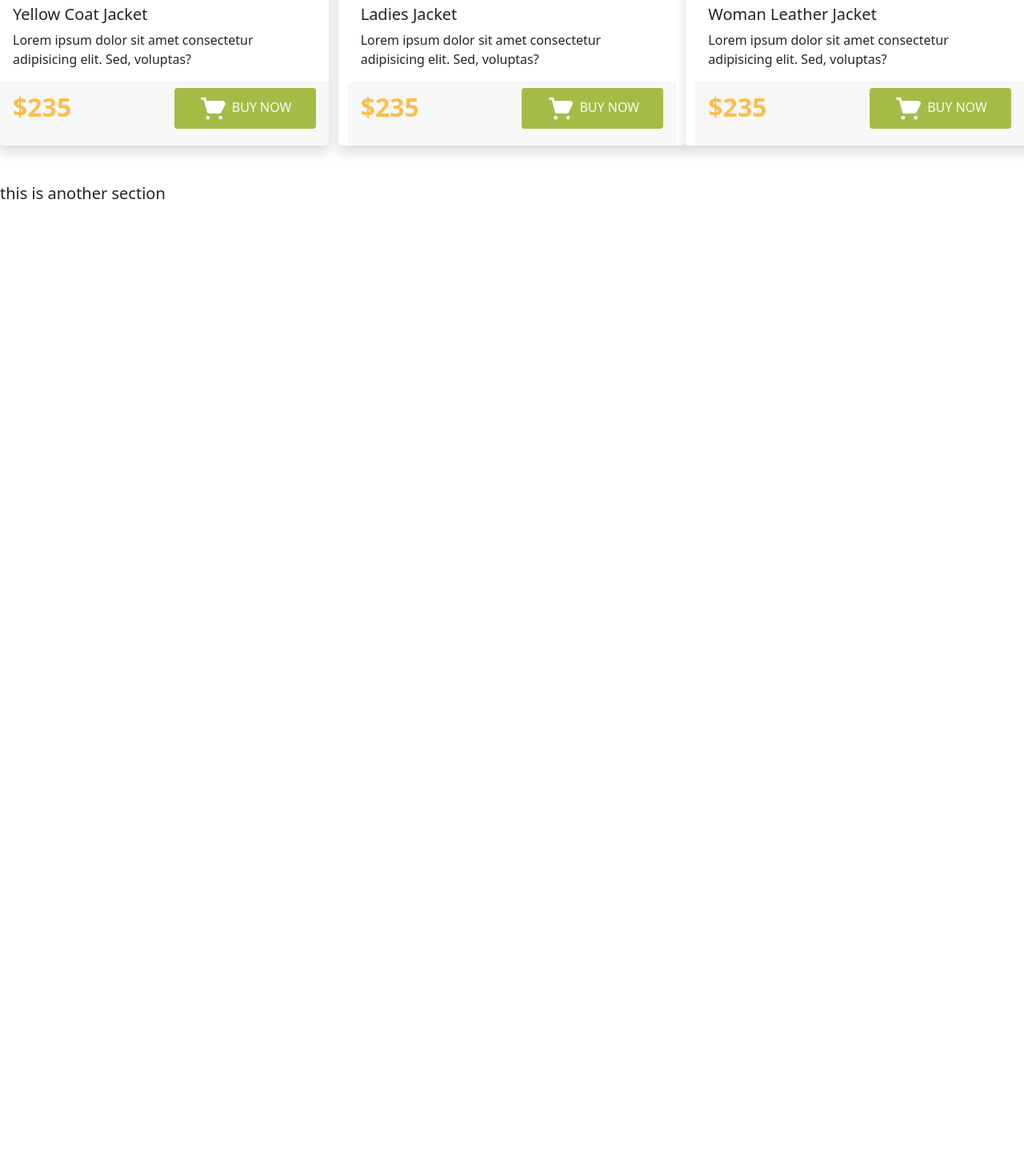
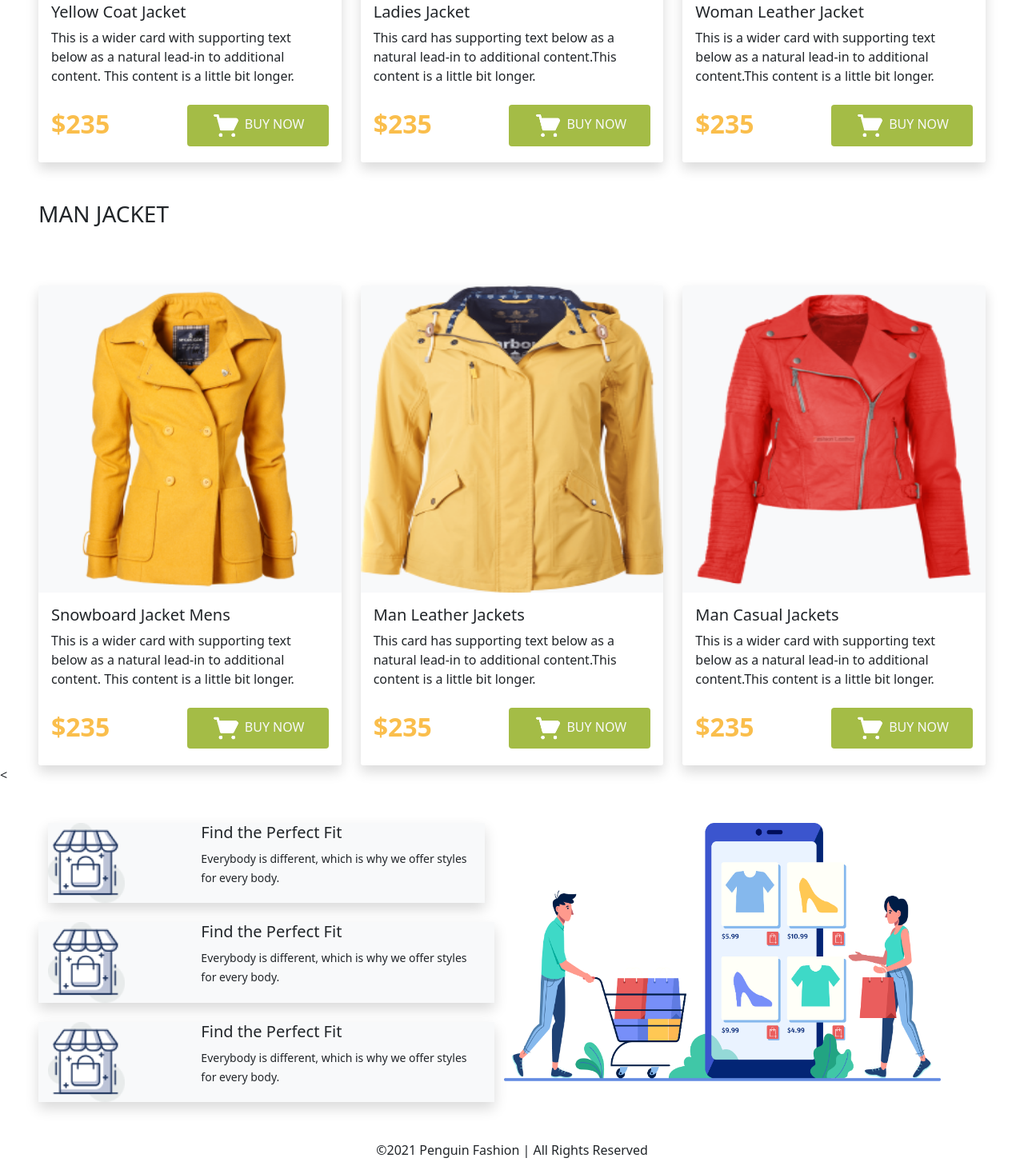
Before and after one commit to Chowdhury-Anik/penguin-fashion, a plain HTML site: page index.html in a window 1280 px wide. Shown: the part 1117-2570 px from the top of the page at 80% size. Before the commit the page ends 1379 px from the top, so only its background shows below. Drawn offline with Linux system fonts and the light colour scheme.

Commit message:
added section two footer and other css classes

```diff
--- a/css/style.css
+++ b/css/style.css
@@ -25,3 +25,8 @@ background-color: rgba(255, 251, 240, 1);
 .product-price{
 color:rgba(250, 190, 76, 1);
 }
+.card-img-top {
+    width:100%;
+    height: 30vw;
+
+}
--- a/index.html
+++ b/index.html
@@ -10,7 +10,7 @@
 <body>
   <main>
     <header >
-        <nav class="navbar navbar-expand-lg navbar-light bg-gradient">
+        <nav class="navbar navbar-expand-lg navbar-light bg-gradient mx-5">
             <div class="container-fluid">
               <a class="navbar-brand " href=""> <img class="logo ms-4" src="images/Logo, Icon/logo.png" alt=""></a>
               <button class="navbar-toggler" type="button" data-bs-toggle="collapse" data-bs-target="#navbarSupportedContent" aria-controls="navbarSupportedContent" aria-expanded="false" aria-label="Toggle navigation">
@@ -41,7 +41,7 @@
           </nav>
     </header>
 
-    <section class="bg-gradient">
+    <section class="bg-gradient mx-5">
         <div class="container">
           <div class="row">
             <div class="col mt-5">
@@ -66,17 +66,18 @@
 
     </section>
 
-    <section class="mt-5 ">
+
+    <section class="mt-5 mx-5">
       <h3>WOMAN JACKET</h3>
-      <div class="row row-cols-1 row-cols-md-3 mt-5">
-        <div class="col">
-          <div class="card shadow rounded border-0">
-            <img src="images/catagory-images/SeekPng 1.png" class="card-img-top" alt="...">
-            <div class="card-body">
+      <div class="row row-cols-1 row-cols-md-3 g-4 mt-5 ">
+        <div class="col ">
+          <div class="card h-100 shadow rounded border-0">
+            <img src="images/catagory-images/ladies1.png" class="card-img-top bg-light" alt="...">
+            <div class="card-body ">
               <h5 class="card-title">Yellow Coat Jacket</h5>
-              <p class="card-text">Lorem ipsum dolor sit amet consectetur adipisicing elit. Sed, voluptas?</p>
+              <p class="card-text">This is a wider card with supporting text below as a natural lead-in to additional content. This content is a little bit longer.</p>
             </div>
-            <div class="card-footer d-flex justify-content-between border-0">
+            <div class="card-footer d-flex justify-content-between bg-white border-0">
               <div class="product-price fw-bold fs-2"
                 <p>$235</p>
               </div>
@@ -89,14 +90,14 @@
             </div>
           </div>
         </div>
-
-        <div class="card shadow rounded border-0">
-          <img src="images/catagory-images/SeekPng 1.png" class="card-img-top" alt="...">
+        <div class="col">
+          <div class="card h-100 shadow rounded border-0">
+            <img src="images/catagory-images/ladies2.png" class="card-img-top bg-light" alt="...">
             <div class="card-body">
               <h5 class="card-title">Ladies Jacket</h5>
-            <p class="card-text">Lorem ipsum dolor sit amet consectetur adipisicing elit. Sed, voluptas?</p>
+              <p class="card-text">This card has supporting text below as a natural lead-in to additional content.This content is a little bit longer. </p>
             </div>
-          <div class="card-footer d-flex justify-content-between border-0">
+            <div class="card-footer d-flex justify-content-between bg-white border-0">
               <div class="product-price fw-bold fs-2"
                 <p>$235</p>
               </div>
@@ -108,14 +109,15 @@
               </div>
             </div>
           </div>
-
-        <div class="card shadow rounded border-0">
-          <img src="images/catagory-images/SeekPng 1.png" class="card-img-top" alt="...">
+        </div>
+        <div class="col">
+          <div class="card h-100 shadow rounded border-0">
+            <img src="images/catagory-images/ladies3.png" class="card-img-top bg-light" alt="...">
             <div class="card-body">
               <h5 class="card-title">Woman Leather Jacket</h5>
-            <p class="card-text">Lorem ipsum dolor sit amet consectetur adipisicing elit. Sed, voluptas?</p>
+              <p class="card-text">This is a wider card with supporting text below as a natural lead-in to additional content.This content is a little bit longer.</p>
             </div>
-          <div class="card-footer d-flex justify-content-between border-0">
+            <div class="card-footer d-flex justify-content-between bg-white border-0">
               <div class="product-price fw-bold fs-2"
                 <p>$235</p>
               </div>
@@ -127,21 +129,130 @@
               </div>
             </div>
           </div>
+        </div>
+      </div>
 
+    </section>
 
+    <section class="mt-5 mx-5">
+      <h3>MAN JACKET</h3>
+      <div class="row row-cols-1 row-cols-md-3 g-4 mt-5 ">
+        <div class="col ">
+          <div class="card h-100 shadow rounded border-0">
+            <img src="images/catagory-images/ladies1.png" class="card-img-top bg-light" alt="...">
+            <div class="card-body ">
+              <h5 class="card-title">Snowboard Jacket Mens</h5>
+              <p class="card-text">This is a wider card with supporting text below as a natural lead-in to additional content. This content is a little bit longer.</p>
+            </div>
+            <div class="card-footer d-flex justify-content-between bg-white border-0">
+              <div class="product-price fw-bold fs-2"
+                <p>$235</p>
+              </div>
+              <div>
+                <button type="button" class="btn custom-button">
+                  <img class="w-25" src="images/Logo, Icon/shopping-cart 1.png" alt="">
+                  <span class="text-light">BUY NOW</span>
+                </button>
+              </div>
+            </div>
+          </div>
+        </div>
+        <div class="col">
+          <div class="card h-100 shadow rounded border-0">
+            <img src="images/catagory-images/ladies2.png" class="card-img-top bg-light" alt="...">
+            <div class="card-body">
+              <h5 class="card-title">Man Leather Jackets</h5>
+              <p class="card-text">This card has supporting text below as a natural lead-in to additional content.This content is a little bit longer. </p>
+            </div>
+            <div class="card-footer d-flex justify-content-between bg-white border-0">
+              <div class="product-price fw-bold fs-2"
+                <p>$235</p>
+              </div>
+              <div>
+                <button type="button" class="btn custom-button">
+                  <img class="w-25" src="images/Logo, Icon/shopping-cart 1.png" alt="">
+                  <span class="text-light">BUY NOW</span>
+                </button>
+              </div>
+            </div>
+          </div>
+        </div>
+        <div class="col">
+          <div class="card h-100 shadow rounded border-0">
+            <img src="images/catagory-images/ladies3.png" class="card-img-top bg-light" alt="...">
+            <div class="card-body">
+              <h5 class="card-title">Man Casual Jackets</h5>
+              <p class="card-text">This is a wider card with supporting text below as a natural lead-in to additional content.This content is a little bit longer.</p>
+            </div>
+            <div class="card-footer d-flex justify-content-between bg-white border-0">
+              <div class="product-price fw-bold fs-2"
+                <p>$235</p>
+              </div>
+              <div>
+                <button type="button" class="btn custom-button">
+                  <img class="w-25" src="images/Logo, Icon/shopping-cart 1.png" alt="">
+                  <span class="text-light">BUY NOW</span>
+                </button>
+              </div>
+            </div>
+          </div>
+        </div>
+      </div>
 
+    </section>
 
-
-
+    <<div class="container mt-5 mx-5">
+      <div class="row row-cols-2">
+        <div class="">
+          <div class="d-flex justify-content-between shadow bg-light">
+            <div>
+              <img class="w-50" src="images/Logo, Icon/image 12.png" alt="">
+            </div>
+            <div>
+              <h5>Find the Perfect Fit</h5>
+              <small>Everybody is different, which is why we
+                offer styles for every body.</small>
+            </div>
+          </div>
+          <div class="row">
+            <div class="d-flex justify-content-between shadow bg-light mt-4">
+              <div>
+                <img class="w-50" src="images/Logo, Icon/image 12.png" alt="">
+              </div>
+              <div>
+                <h5>Find the Perfect Fit</h5>
+                <small>Everybody is different, which is why we
+                  offer styles for every body.</small>
+              </div>
+            </div>
+          </div>
+          <div class="row">
+            <div class="d-flex justify-content-between shadow bg-light mt-4">
+              <div>
+                <img class="w-50" src="images/Logo, Icon/image 12.png" alt="">
+              </div>
+              <div>
+                <h5>Find the Perfect Fit</h5>
+                <small>Everybody is different, which is why we
+                  offer styles for every body.</small>
+              </div>
+            </div>
+          </div>
 
 
         </div>
-    </section>
-    <section class="mt-5">
-      <h5>this is another section </h5>
-    </section>
+        <div class="col">
+          <img class="w-100" src="images/Logo, Icon/XMLID 1.png" alt="">
+        </div>
 
+      </div>
+    </div>
 
+    <footer>
+      <div class="mt-5 mx-5">
+        <p class="text-center"> &copy;2021 Penguin Fashion | All Rights Reserved</p>
+      </div>
+    </footer>
   </main>
 
     <script src="js/bootstrap.min.js"></script>
```
Also changed, not shown: images/catagory-images/PngItem_2597366 1.png (deleted), images/catagory-images/SeekPng 1.png (deleted), images/catagory-images/image 15.png (deleted), images/catagory-images/ladies1.png (added), images/catagory-images/ladies2.png (added), images/catagory-images/ladies3.png (added), images/catagory-images/man1.png (added), images/catagory-images/man2.png (added), images/catagory-images/man3.png (added), images/catagory-images/toppng 1.png (deleted), images/catagory-images/vippng 1.png (deleted). Lines whose indentation alone changed are shown as unchanged.
